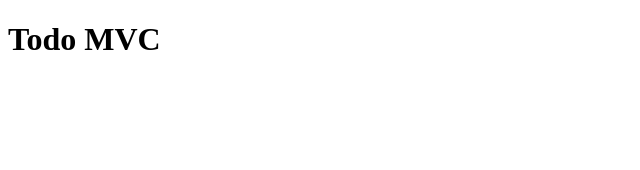
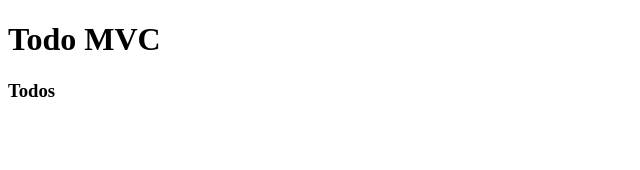
Before and after one commit to rickysoliman/todomvc, an Angular app: page / in a window 1280 px wide. Shown: the top 170 px of the page, without its empty margins (0-640 px from the left). Built offline with nearby package versions, Linux system fonts and the light colour scheme.

Commit message:
rendering TodosComponent

```diff
--- a/src/app/app.component.html
+++ b/src/app/app.component.html
@@ -1 +1,2 @@
 <h1>Todo MVC</h1>
+<router-outlet></router-outlet>
--- /dev/null
+++ b/src/app/todos/components/todos/todos.component.html
@@ -0,0 +1 @@
+<h3>Todos</h3>
```
Also changed, not shown: src/app/todos/components/todos/todos.component.ts (added, +7 -0 lines), src/app/todos/todos.module.ts (+11 -2 lines).
